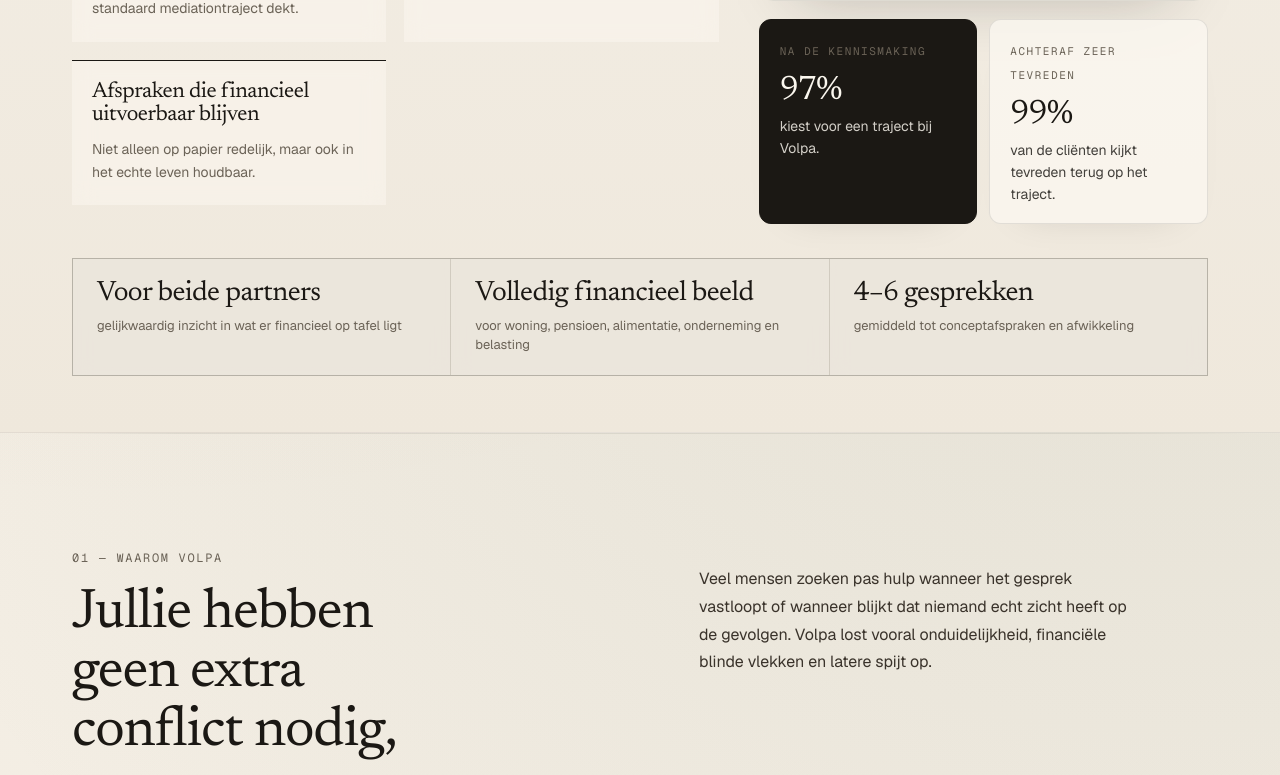
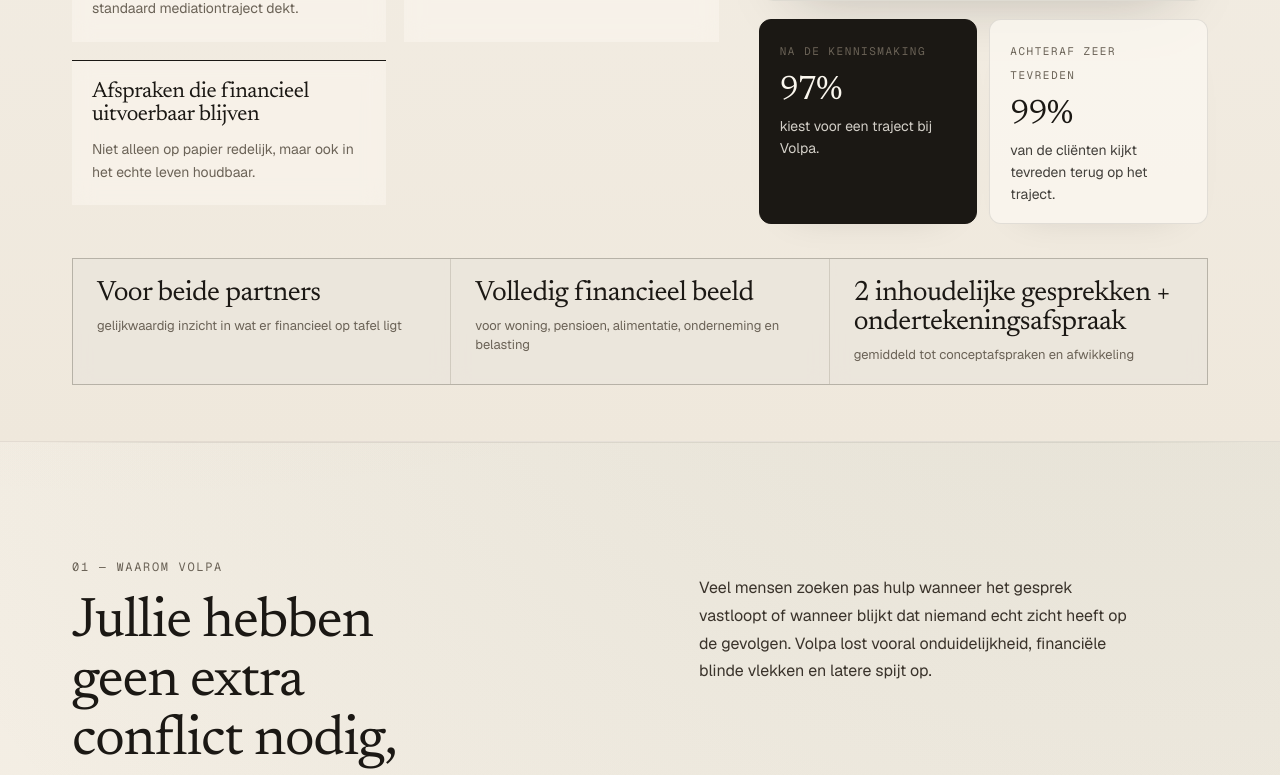
Before and after one commit to oli4vos/volpa, a website: page leadpagina.html in a window 1280 px wide. Shown: the part 1399-2174 px from the top of the page. Drawn offline with nearby package versions, Linux system fonts and the light colour scheme.

Commit message:
Tighten Arnoud data to verified details

```diff
--- a/arnoud-data.js
+++ b/arnoud-data.js
@@ -4,6 +4,11 @@
    Dit is het enige bestand dat je hoeft te bewerken om
    Arnoud's gegevens, certificeringen, opleidingen, contact-
    informatie en cijfers op de site bij te werken.
+
+   Alleen informatie opnemen die zeker is.
+   Wat nog niet zeker of nog niet gecontroleerd is:
+   - laat je leeg
+   - of markeer je hieronder met een commentaar "Nog in te vullen"
 
    Sla op, ververs de pagina — klaar.
 
@@ -20,7 +25,7 @@
   naam:        "Arnoud Vos",
   rol:         "Financieel scheidingsspecialist · Register Erkend Scheidingsadviseur (RES®) · Certified Financial Planner (CFP®)",
   werkgebied:  "Primair regio Arnhem, Nijmegen en Doetinchem · landelijk voor ondernemers en DGA's",
-  sinds:       2011,
+  sinds:       "", // Nog in te vullen
   footerPitch: "Volpa is de financieel scheidingsspecialist bij scheiding met vermogen. Wij brengen voor beide partners het volledige financiële plaatje in kaart, zodat afspraken eerlijk, uitvoerbaar en toekomstbestendig worden.",
 
   /* --- Bio: één paragraaf per regel --- */
@@ -38,7 +43,7 @@
     whatsapp:       "31651214752",           // landcode + nummer, zonder + of 0
     adres:          "Martinusweg 17 — Zevenaar",
     bereikbaar:     "Ma–Vr · 09:00 – 18:00 Avonden op afspraak",
-    linkedin:       "https://www.linkedin.com/in/arnoud-volpa"
+    linkedin:       "" // Nog in te vullen
   },
 
   /* --- Certificeringen ---
@@ -63,23 +68,23 @@
 
   /* --- Cijfers in de hero --- */
   stats: {
-    ervaringJaren:      14,
+    ervaringJaren:      null, // Nog in te vullen
     kennismakingKeuzePct: 97,
     tevredenheidPct:    99,
-    gesprekkenRange:    "4–6"
+    gesprekkenRange:    "2 inhoudelijke gesprekken + ondertekeningsafspraak"
   },
 
-  /* --- Opleidingen --- */
+  /* --- Opleidingen ---
+     Concrete instellingen en jaartallen: nog in te vullen. */
   opleidingen: [
     { jaar: "", titel: "Bedrijfskundig geschoold", instelling: "" },
-    { jaar: "", titel: "Bedrijfseconomisch geschoold", instelling: "" },
-    { jaar: "", titel: "Permanent actief in financiële, fiscale en scheidingsspecifieke werkmethodiek", instelling: "" }
+    { jaar: "", titel: "Bedrijfseconomisch geschoold", instelling: "" }
   ],
 
-  /* --- Publicaties --- */
+  /* --- Publicaties ---
+     Alleen publicaties opnemen die echt gecontroleerd zijn. */
   publicaties: [
-    { jaar: "", titel: "Kennisartikelen over scheiden, vermogen, pensioen en belastingaangifte", medium: "Volpa kennisbank en blog" },
-    { jaar: "", titel: "Praktische tools en werkprocessen voor scheidingsdossiers", medium: "Interne Volpa-methodiek" }
+    { jaar: "", titel: "Kennisartikelen over scheiden, vermogen, pensioen en belastingaangifte", medium: "Volpa kennisbank en blog" }
   ]
 
 };
--- a/leadpagina.html
+++ b/leadpagina.html
@@ -176,7 +176,7 @@
           <span class="proof-copy">voor woning, pensioen, alimentatie, onderneming en belasting</span>
         </div>
         <div class="proof-item">
-          <span class="proof-value"><span data-bind="stats.gesprekkenRange">4–6</span> gesprekken</span>
+          <span class="proof-value"><span data-bind="stats.gesprekkenRange">2 inhoudelijke gesprekken + ondertekeningsafspraak</span></span>
           <span class="proof-copy">gemiddeld tot conceptafspraken en afwikkeling</span>
         </div>
       </div>
```
Also changed, not shown: index.html (+3 -3 lines).
